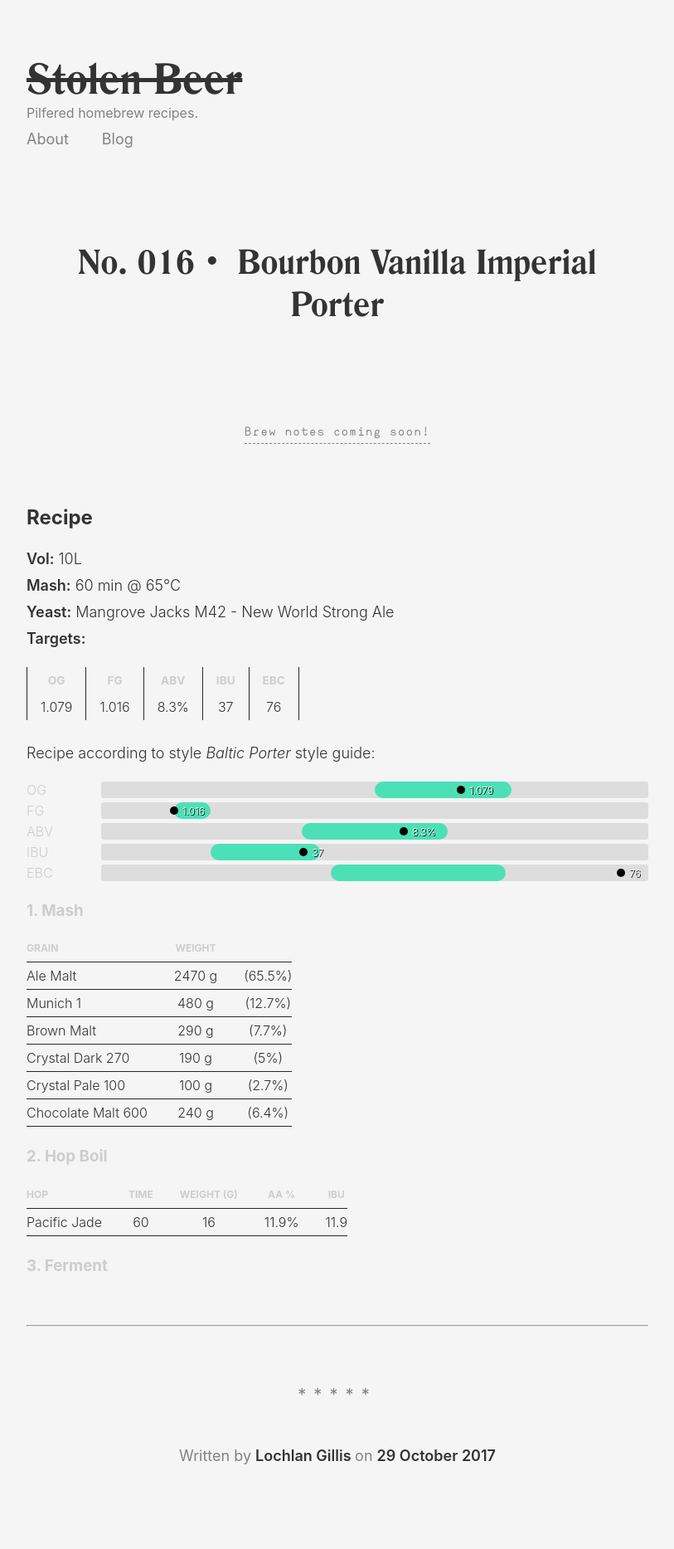
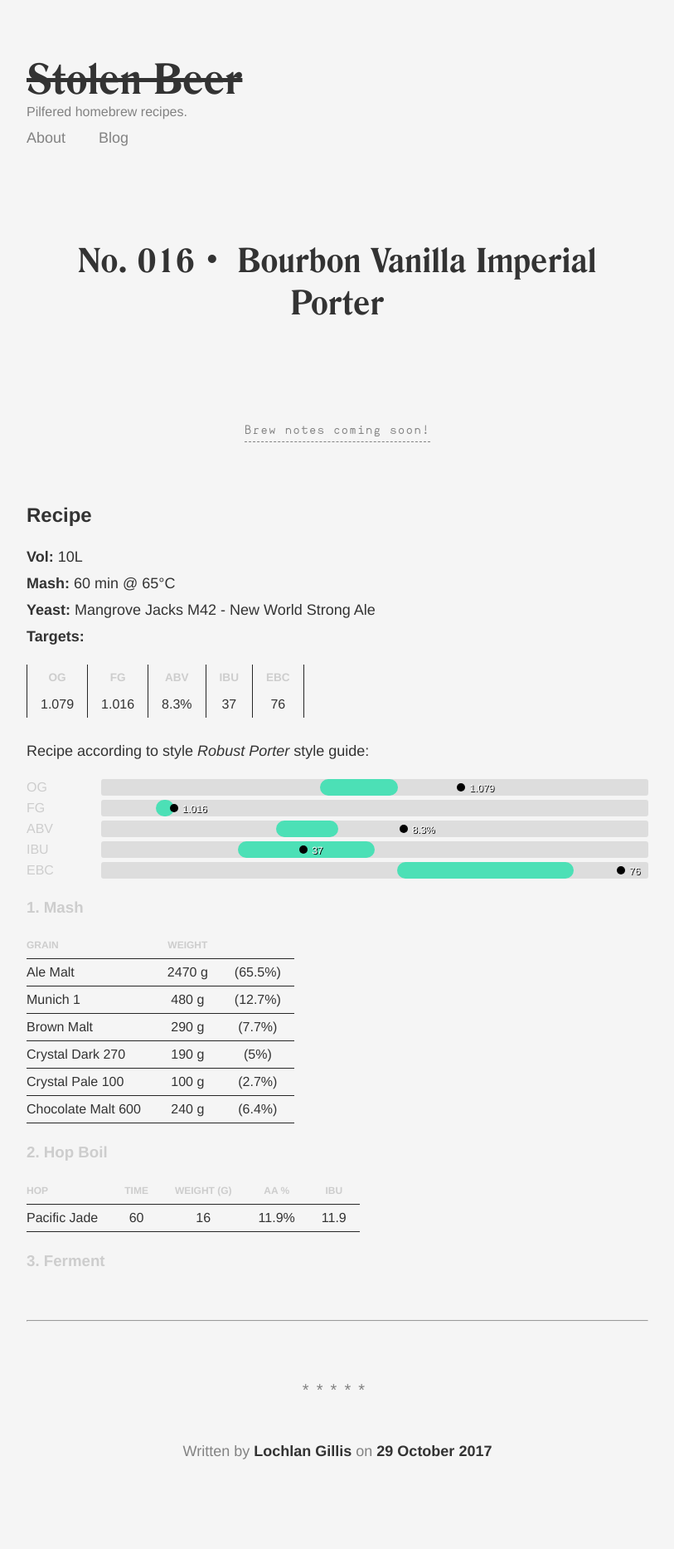
Before and after one commit to stolenbeer/stolenbeer.github.io, a Jekyll site: the page built from _posts/2017-10-29-016-Bourbon-Vanilla-Imperial-Porter.markdown, in a window 1280 px wide. Shown: the whole page at 83% size, without its empty margins (233-1046 px from the left). Built offline with Jekyll 4.4.1, drawn with Linux system fonts in a browser that asks for light colours.

Commit message:
Updated Bourbon Vanilla Porter to correct style

```diff
--- a/_posts/2017-10-29-016-Bourbon-Vanilla-Imperial-Porter.markdown
+++ b/_posts/2017-10-29-016-Bourbon-Vanilla-Imperial-Porter.markdown
@@ -22,40 +22,40 @@ categories: [Porters]
 |----|----|-----|-----|-----|
 | 1.079 | 1.016 | 8.3% | 37 | 76 |
 
-Recipe according to style *Baltic Porter* style guide:
+Recipe according to style *Robust Porter* style guide:
 
 <div class="cf">
   <p class="stats-label">OG</p>
   <div class="stats" >
-    <div class="stats-bar"  style="left: 50%; right:25%;" ></div>
+    <div class="stats-bar"  style="left: 40%; right:45.8%;" ></div>
     <div class="marker" style="left: 65.8%;" ><p>1.079</p></div>
   </div>
 </div>
 <div class="cf">
   <p class="stats-label">FG</p>
   <div class="stats" >
-    <div class="stats-bar"  style="left: 13.3%; right:80%;" ></div>
+    <div class="stats-bar"  style="left: 10%; right:86.7%;" ></div>
     <div class="marker" style="left: 13.3%;" ><p>1.016</p></div>
   </div>
 </div>
 <div class="cf">
   <p class="stats-label">ABV</p>
   <div class="stats" >
-    <div class="stats-bar"  style="left: 36.7%; right:36.7%;" ></div>
+    <div class="stats-bar"  style="left: 32%; right:56.7%;" ></div>
     <div class="marker" style="left: 55.3%;" ><p>8.3%</p></div>
   </div>
 </div>
 <div class="cf">
   <p class="stats-label">IBU</p>
   <div class="stats" >
-    <div class="stats-bar"  style="left: 20%; right:60%;" ></div>
+    <div class="stats-bar"  style="left: 25%; right:50%;" ></div>
     <div class="marker" style="left: 37%;" ><p>37</p></div>
   </div>
 </div>
 <div class="cf">
   <p class="stats-label">EBC</p>
   <div class="stats" >
-    <div class="stats-bar"  style="left: 41.9%; right:26.1%;" ></div>
+    <div class="stats-bar"  style="left: 54.1%; right:13.7%;" ></div>
     <div class="marker" style="left: 95%;" ><p>76</p></div>
   </div>
 </div>
--- a/_sass/_default.scss
+++ b/_sass/_default.scss
@@ -1,6 +1,6 @@
 /* =Base */
 body {
-    font-family: -apple-system, BlinkMacSystemFont, "Segoe UI", Roboto, Helvetica, Arial, sans-serif, "Apple Color Emoji", "Segoe UI Emoji", "Segoe UI Symbol";
+    font-family: Helvetica, Arial, sans-serif, "Apple Color Emoji", "Segoe UI Emoji", "Segoe UI Symbol";
     color: $iron;
     background-color: $dorian;
 }
@@ -359,9 +359,6 @@ td:first-of-type, th:first-of-type {
   padding-left: 0;
   text-align: left;
 }
-td:last-of-type, th:last-of-type {
-  padding-right: 0;
-}
 
 .table {
   & th{
```
Also changed, not shown: _posts/2017-02-07-Water-Kefir.markdown (added, +13 -0 lines), 3 other files.
